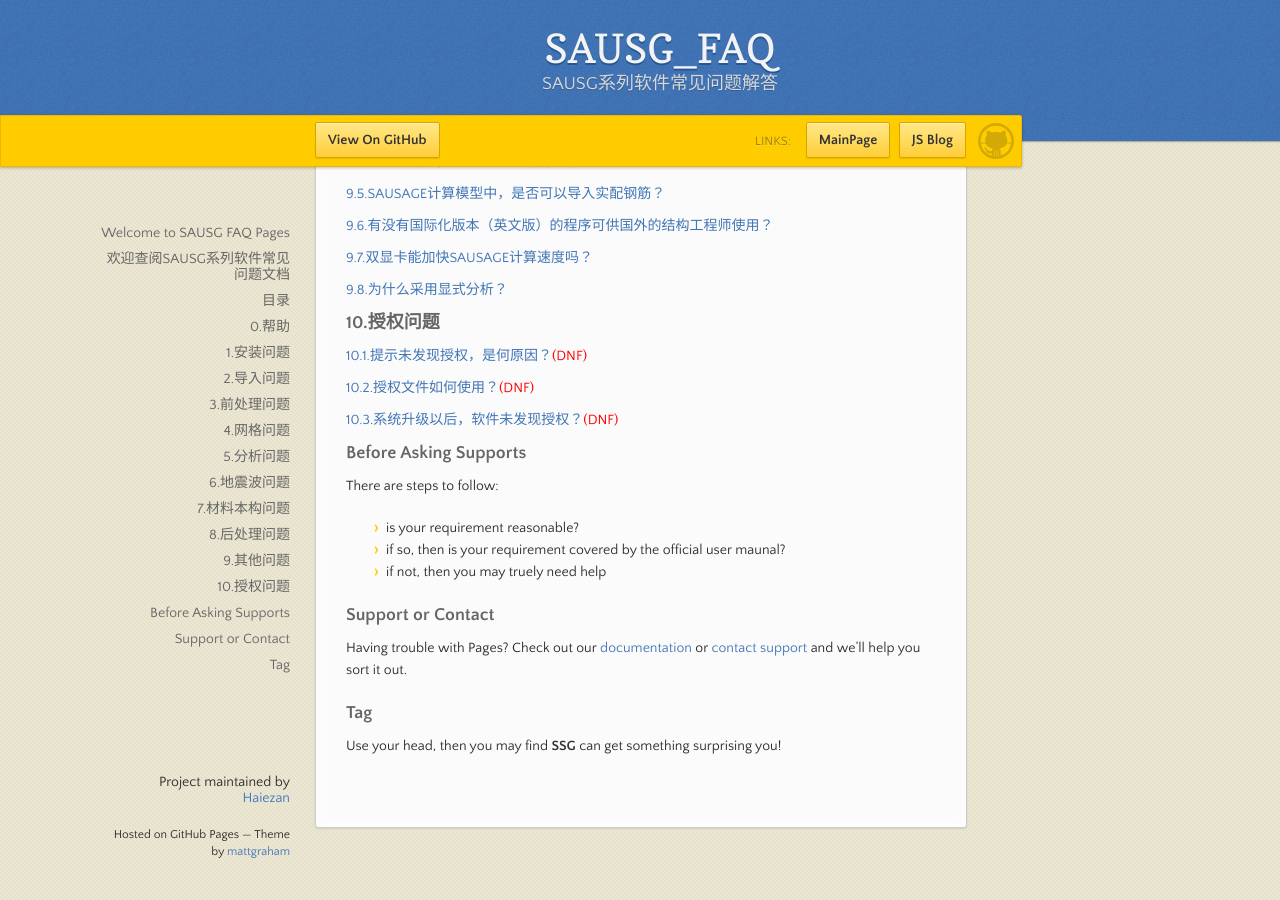
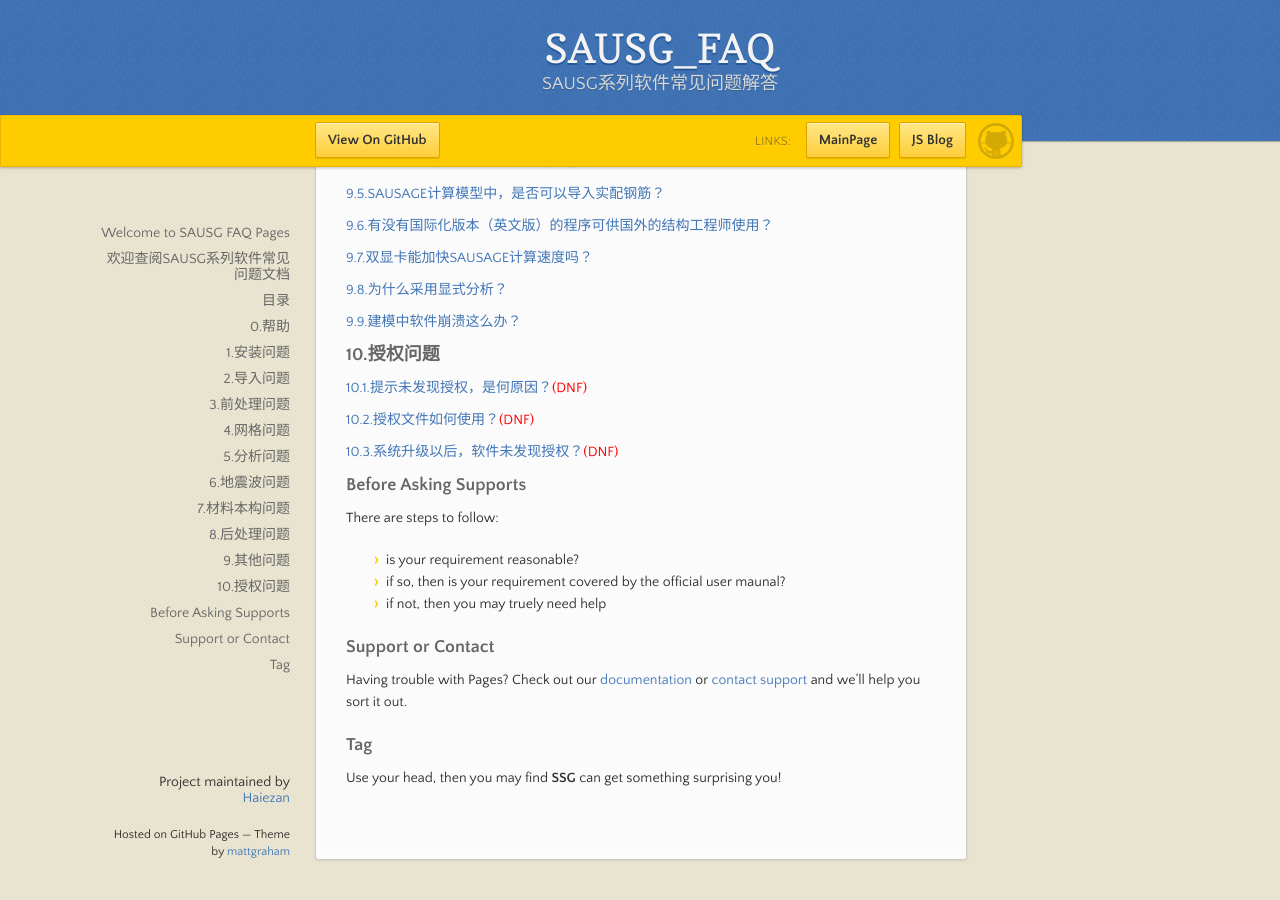
Before and after one commit to Haiezan/SAUSG_FAQ, a Jekyll site: the page built from index.md, in a window 1280 px wide and 900 px high, scrolled down 6050 px. Built offline with Jekyll 4.4.1, drawn with Linux system fonts in a browser that asks for light colours; our own code applies the rules of GitHub Pages for plain Markdown files; comment, search, counter and statistics services are not loaded; before the commit the page ends 6918 px from its top, so only the background shows below that.

Commit message:
Update index.md

```diff
--- a/index.md
+++ b/index.md
@@ -209,6 +209,7 @@
 #### [9.6.有没有国际化版本（英文版）的程序可供国外的结构工程师使用？](/9.其它问题/9.6.有没有国际化版本英文版的程序可供国外的结构工程师使用.md)
 #### [9.7.双显卡能加快SAUSAGE计算速度吗？](/9.其它问题//9.7.双显卡能加快SAUSAGE计算速度吗.md)
 #### [9.8.为什么采用显式分析？](/9.其它问题/9.8.为什么采用显式分析.md)
+#### [9.9.建模中软件崩溃这么办？](/9.其它问题/9.9.建模中软件崩溃这么办.md)
 
 ### 10.授权问题
 
```
